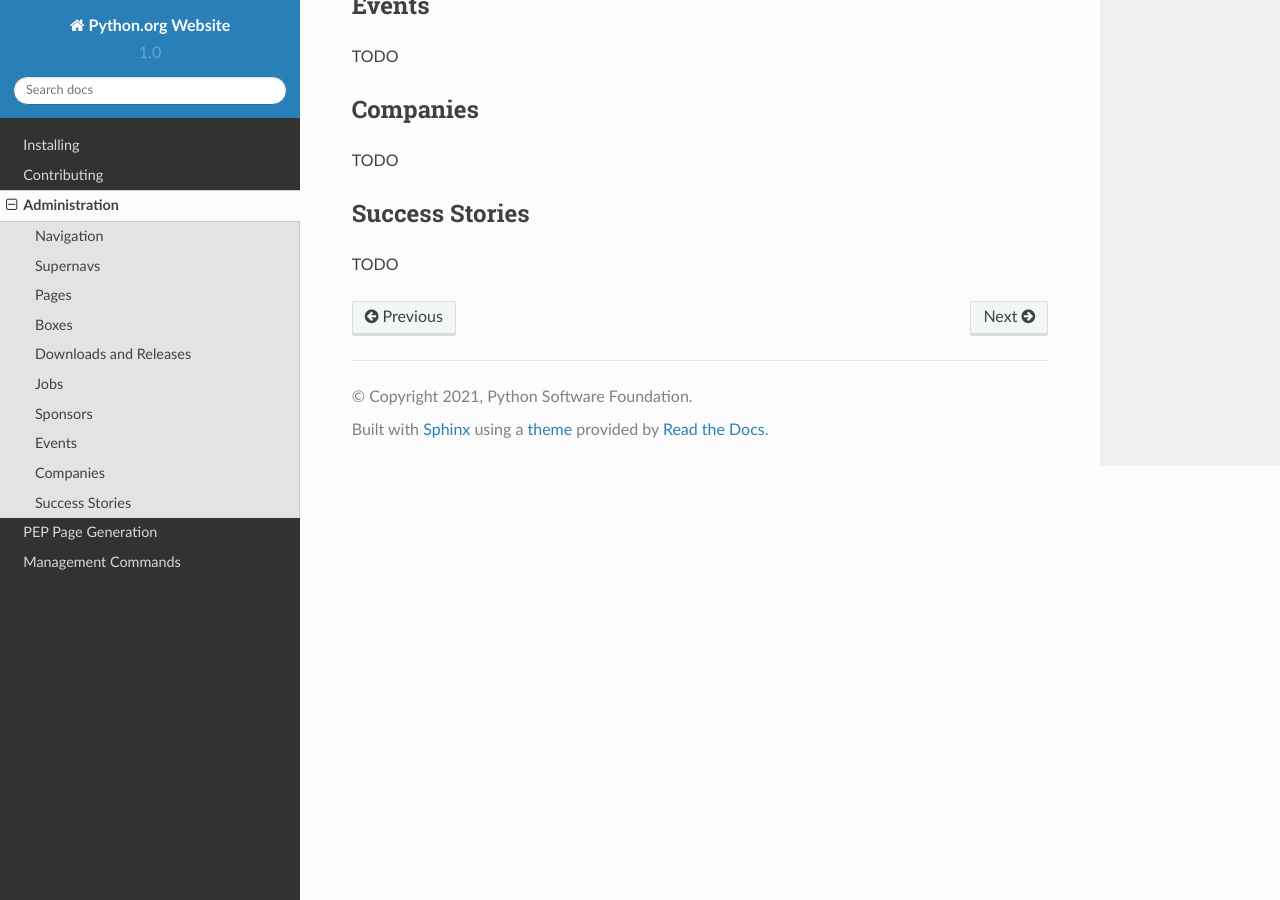
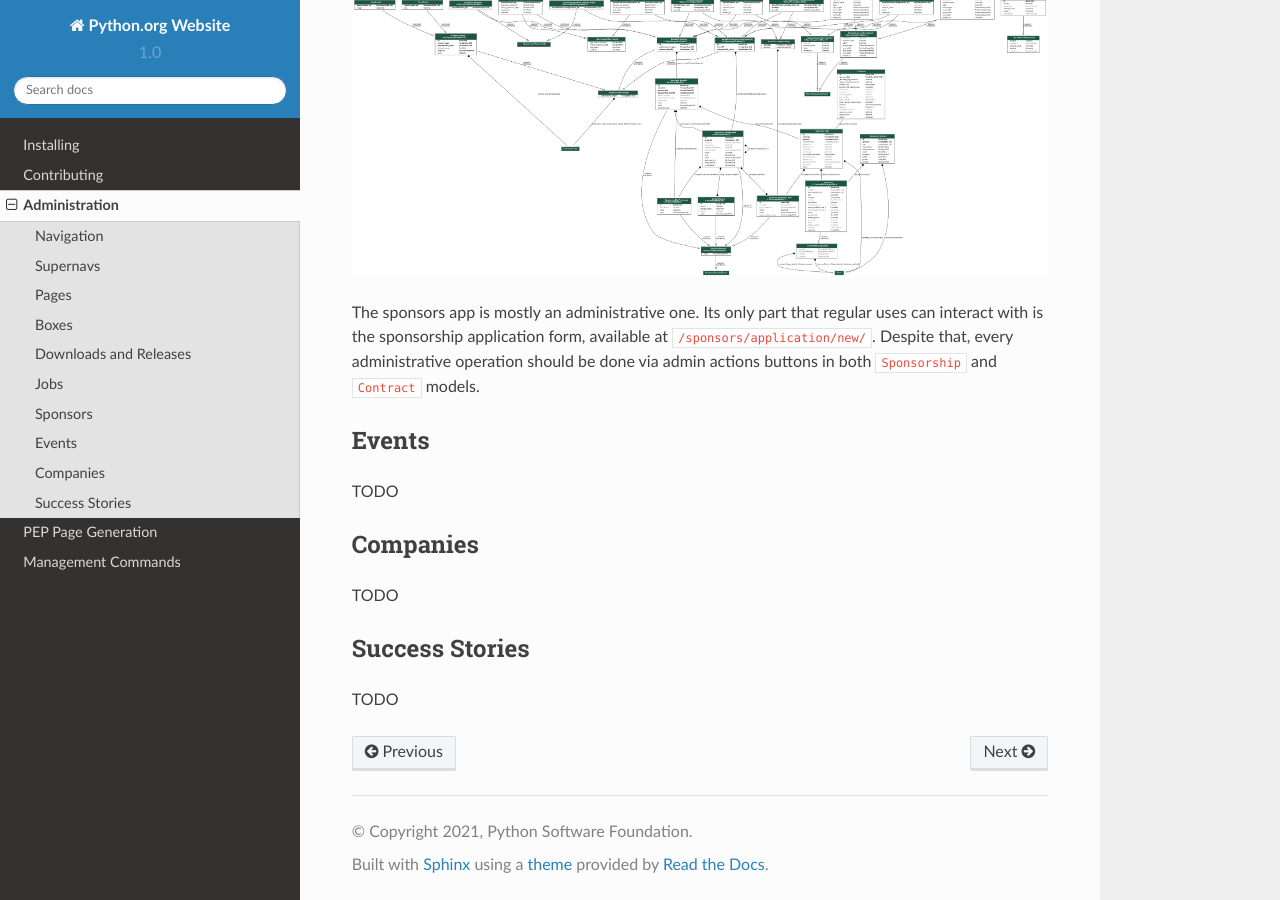
Before and after one commit to python/pythondotorg, a Sphinx documentation site: the page built from docs/source/administration.rst, in a window 1280 px wide and 900 px high, scrolled down 3562 px. Built offline with Sphinx 7.4.7 and the Read the Docs theme 2.0.0, drawn with Linux system fonts in a browser that asks for light colours.

Commit message:
Add png with sponsors DB schema to the docs

```diff
--- a/docs/source/administration.rst
+++ b/docs/source/administration.rst
@@ -106,6 +106,13 @@ they represent:
 :contract.py: The `Contract` model which is used to generate the final contract document and other
               support models;
 
+.. image:: _images/sponsors-db.png
+    :alt: Sponsors app's database schema
+
+The sponsors app is mostly an administrative one. Its only part that regular uses can interact with is
+the sponsorship application form, available at ``/sponsors/application/new/``. Despite that, every
+administrative operation should be done via admin actions buttons in both ``Sponsorship`` and ``Contract``
+models.
 
 Events
 ------
```
Also changed, not shown: docs/source/_images/sponsors-db.png (added).
